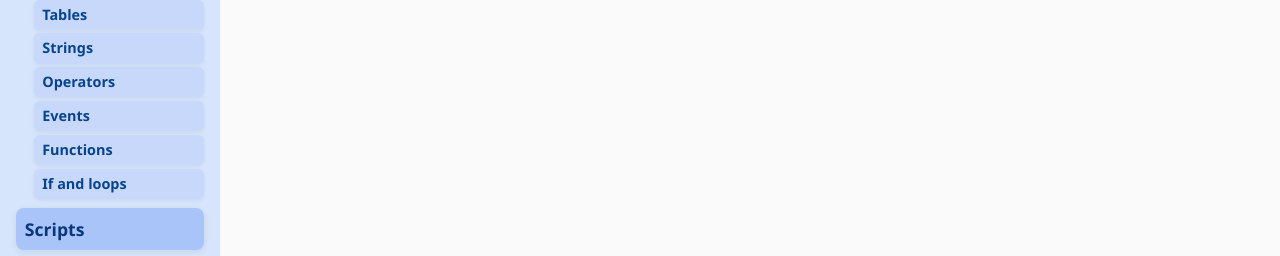
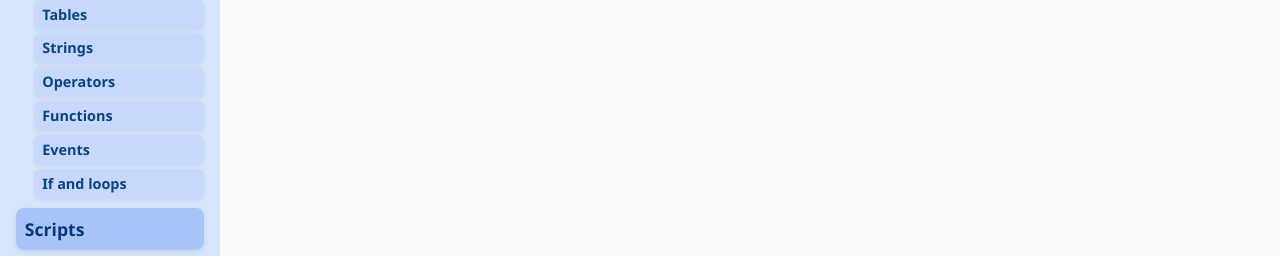
Before and after one commit to Suzanna-Linn/slua, a Jekyll site: the page built from docs/moving.md, in a window 1280 px wide. Shown: the part 641-897 px from the top of the page. Built offline with Jekyll 4.4.1, drawn with Linux system fonts in a browser that asks for light colours; nearby versions of some CDN libraries; our own code applies the rules of GitHub Pages for plain Markdown files; comment, search, counter and statistics services are not loaded.

Commit message:
Update sidebar.html

```diff
--- a/docs/_includes/sidebar.html
+++ b/docs/_includes/sidebar.html
@@ -17,8 +17,8 @@
         <li><a href="/slua/moving-lists" class="page-link">Tables</a></li>
         <li><a href="/slua/moving-strings" class="page-link">Strings</a></li>
         <li><a href="/slua/moving-operators" class="page-link">Operators</a></li>
+        <li><a href="/slua/moving-functions" class="page-link">Functions</a></li>
         <li><a href="/slua/moving-events" class="page-link">Events</a></li>
-        <li><a href="/slua/moving-functions" class="page-link">Functions</a></li>
         <li><a href="/slua/moving-if-and-loops" class="page-link">If and loops</a></li>
       </ul>
     </li>
```
